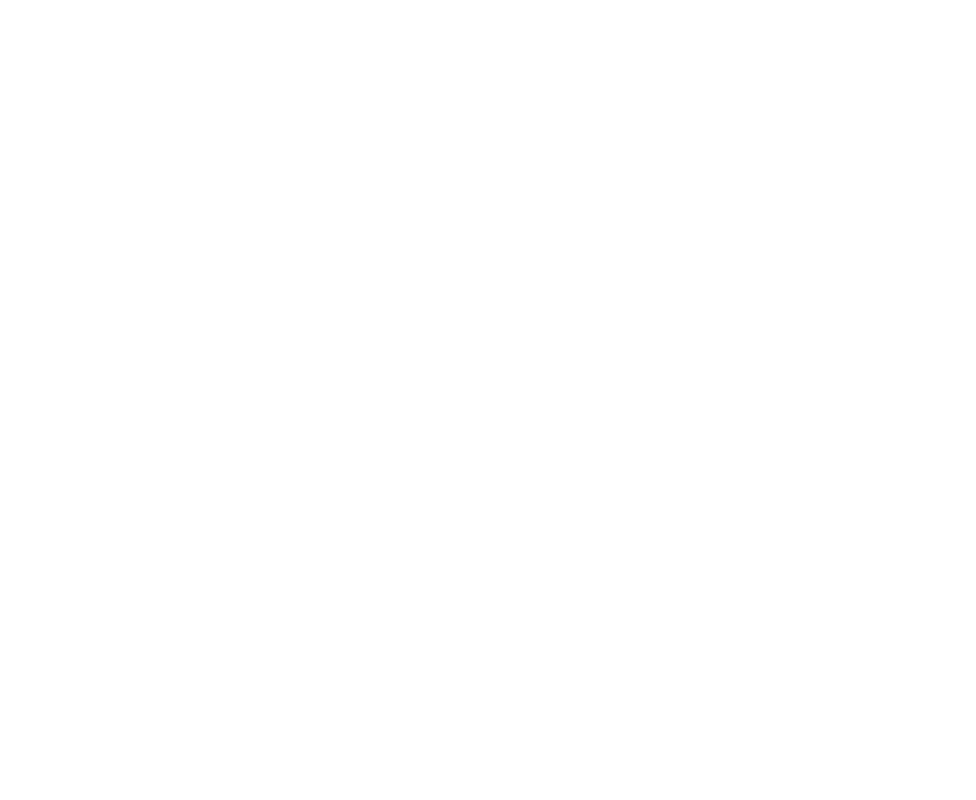
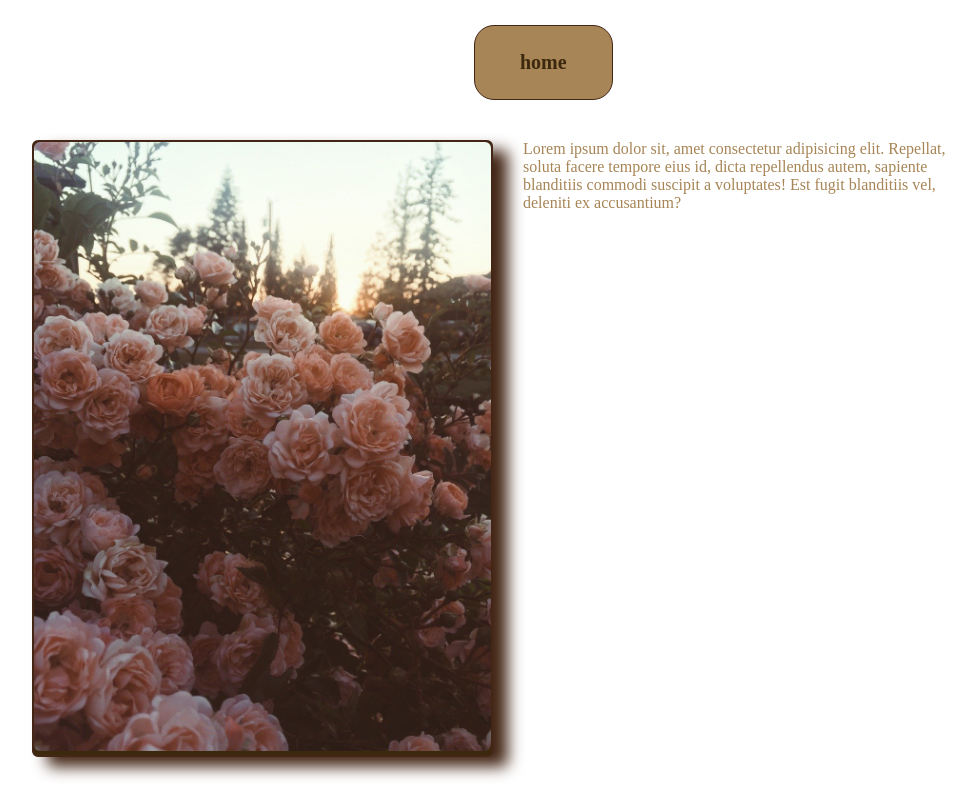
Before and after one commit to ajarrra/1.12.22, a plain HTML site: page chapter-15.html in a window 1280 px wide. Shown: the whole page, without its empty margins (132-1108 px from the left). Drawn offline with Linux system fonts and the light colour scheme.

Commit message:
add card

```diff
--- a/chapter-15.html
+++ b/chapter-15.html
@@ -1,5 +1,6 @@
 <!DOCTYPE html>
 <html lang="en">
+
 <head>
     <meta charset="UTF-8">
     <meta http-equiv="X-UA-Compatible" content="IE=edge">
@@ -7,7 +8,23 @@
     <title>Document</title>
     <link rel="stylesheet" href="style.css">
 </head>
+
 <body>
+    <a href="index.html" class="home">home</a>
+    <div class="container">
+        <div class="row">
+            <div class="col-6">
+                <div class="card">
+                    <img src="cardnew.jpg" class="card-image" alt="">
+                </div>
+            </div>
+            <div class="col-6">
+                <p>Lorem ipsum dolor sit, amet consectetur adipisicing elit. Repellat, soluta facere tempore eius id,
+                    dicta repellendus autem, sapiente blanditiis commodi suscipit a voluptates! Est fugit blanditiis
+                    vel, deleniti ex accusantium?</p>
+            </div>
+        </div>
+    </div>
+</body>
 
-</body>
 </html>
```
Also changed, not shown: chapter-16.html (+18 -1 lines), chapter-2.html (+7 -2 lines).
